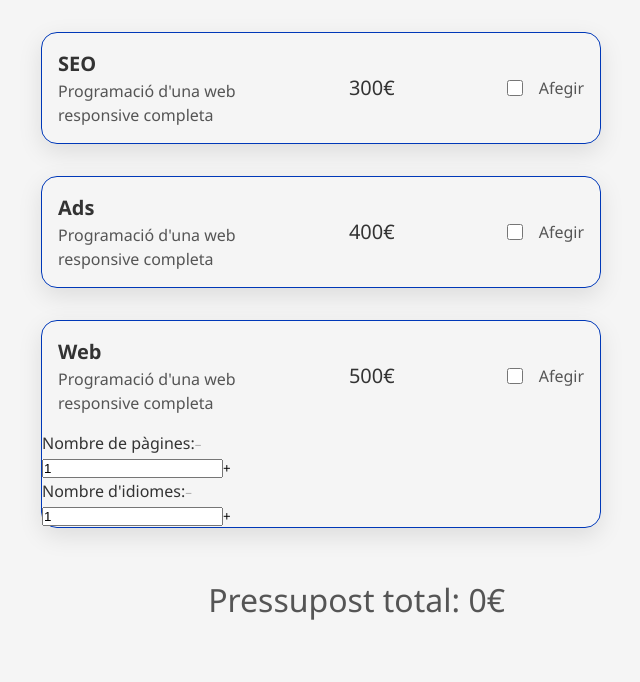
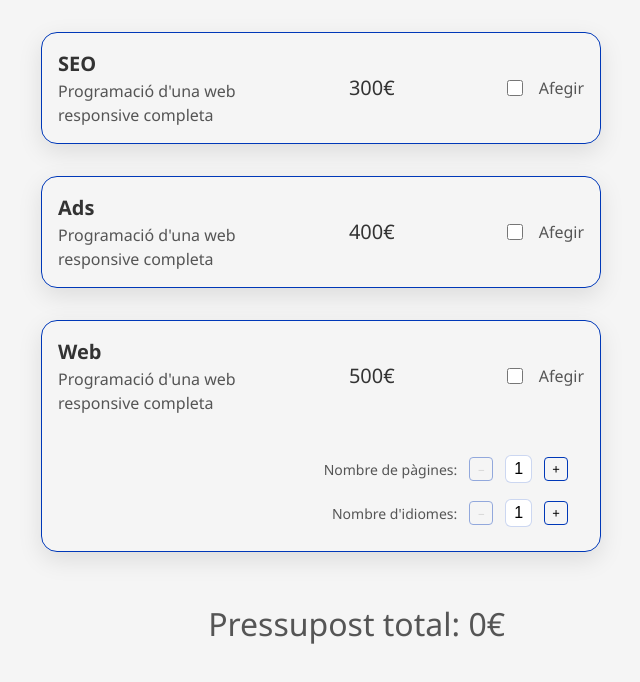
Before and after one commit to albertvallsbe/2025-s6-albertvalls, a React (Vite) app: page / in a window 1280 px wide. Shown: the top 682 px of the page, without its empty margins (319-959 px from the left). Built offline with nearby package versions, Linux system fonts and the light colour scheme.

Commit message:
Updated hook to manage WebOptions and add new style to component

```diff
--- a/src/App.tsx
+++ b/src/App.tsx
@@ -1,8 +1,8 @@
 import { useState, useMemo } from "react";
 import type { ItemCard } from "./types/types";
-import { useOptionsCounter } from "./hooks/useOptionsCounter";
 import dataCards from "./data/dataCards.json";
 import { Card } from "./components/Card";
+import { useOptionsCounter } from "./hooks/useOptionsCounter";
 // import { useNavigation } from "./hooks/useNavigation";
 
 const WEB_SERVICE_ID = 3;
@@ -10,21 +10,30 @@ const WEB_SERVICE_ID = 3;
 const App = (): JSX.Element => {
 	const servicesList: ItemCard[] = dataCards;
 
-	const {
-		value: webPages,
-		increment: incrementPages,
-		decrement: decrementPages,
-		canIncrement: canIncrementPages,
-		canDecrement: canDecrementPages,
-	} = useOptionsCounter({ initialValue: 1, minimumValue: 1 });
+	// const {
+	// 	value: webPages,
+	// 	increment: incrementPages,
+	// 	decrement: decrementPages,
+	// 	canIncrement: canIncrementPages,
+	// 	canDecrement: canDecrementPages,
+	// } = useOptionsCounter({ initialValue: 1, minimumValue: 1 });
 
-	const {
-		value: webLanguages,
-		increment: incrementLanguages,
-		decrement: decrementLanguages,
-		canIncrement: canIncrementLanguages,
-		canDecrement: canDecrementLanguages,
-	} = useOptionsCounter({ initialValue: 1, minimumValue: 1 });
+	// const {
+	// 	value: webLanguages,
+	// 	increment: incrementLanguages,
+	// 	decrement: decrementLanguages,
+	// 	canIncrement: canIncrementLanguages,
+	// 	canDecrement: canDecrementLanguages,
+	// } = useOptionsCounter({ initialValue: 1, minimumValue: 1 });
+
+	const webPagesCounter = useOptionsCounter({
+		initialValue: 1,
+		minimumValue: 1,
+	});
+	const webLanguagesCounter = useOptionsCounter({
+		initialValue: 1,
+		minimumValue: 1,
+	});
 
 	const [selectedServices, setSelectedServices] = useState<number[]>([]);
 	// const [webPages, setWebPages] = useState<number>(1);
@@ -50,30 +59,43 @@ const App = (): JSX.Element => {
 			.reduce((acumulador, servei) => acumulador + servei.price, 0);
 
 		const webSelected = selectedServices.includes(WEB_SERVICE_ID);
-		const extraWeb = webSelected ? (webPages + webLanguages) * 30 : 0;
+		const extraWeb = webSelected
+			? (webPagesCounter.value + webLanguagesCounter.value) * 30
+			: 0;
 
 		return baseCount + extraWeb;
-	}, [servicesList, selectedServices, webPages, webLanguages]);
+	}, [
+		servicesList,
+		selectedServices,
+		webPagesCounter.value,
+		webLanguagesCounter.value,
+	]);
 
 	return (
 		<>
 			<div>
-				{servicesList.map((servei) => (
+				{servicesList.map((service) => (
 					<Card
-						key={servei.id}
-						card={servei}
+						key={service.id}
+						card={service}
 						controls={{
-							checked: selectedServices.includes(servei.id),
+							checked: selectedServices.includes(service.id),
 							onToggle: toggleServices,
 						}}
-						webOptionsProps={{
-							webPages: webPages,
-							webLanguages: webLanguages,
-							onIncrementPages: incrementPages,
-							onDecrementPages: decrementPages,
-							onIncrementLanguages: incrementLanguages,
-							onDecrementLanguages: decrementLanguages,
-						}}
+						webOptionsProps={
+							service.id === WEB_SERVICE_ID
+								? { webPagesCounter, webLanguagesCounter }
+								: undefined
+						}
+
+						// webOptionsProps={{
+						// 	webPages: webPages,
+						// 	webLanguages: webLanguages,
+						// 	onIncrementPages: incrementPages,
+						// 	onDecrementPages: decrementPages,
+						// 	onIncrementLanguages: incrementLanguages,
+						// 	onDecrementLanguages: decrementLanguages,
+						// }}
 					/>
 				))}
 
--- a/src/components/Card.tsx
+++ b/src/components/Card.tsx
@@ -14,14 +14,14 @@ export const Card = ({
 
 	const isWebCard = card.id === 3;
 
-	const {
-		webPages = 1,
-		webLanguages = 1,
-		onIncrementPages = () => {},
-		onDecrementPages = () => {},
-		onIncrementLanguages = () => {},
-		onDecrementLanguages = () => {},
-	} = webOptionsProps ?? {};
+	// const {
+	// 	webPages = 1,
+	// 	webLanguages = 1,
+	// 	onIncrementPages = () => {},
+	// 	onDecrementPages = () => {},
+	// 	onIncrementLanguages = () => {},
+	// 	onDecrementLanguages = () => {},
+	// } = webOptionsProps ?? {};
 
 	return (
 		<article className={`card`}>
@@ -43,7 +43,7 @@ export const Card = ({
 					<p className="card__text">Afegir</p>
 				</div>
 			</div>
-			{isWebCard && (
+			{/* {isWebCard && (
 				<WebOptions
 					webPages={webPages}
 					webLanguages={webLanguages}
@@ -52,7 +52,8 @@ export const Card = ({
 					onIncrementLanguages={onIncrementLanguages}
 					onDecrementLanguages={onDecrementLanguages}
 				/>
-			)}
+			)} */}
+			{isWebCard && webOptionsProps && <WebOptions {...webOptionsProps} />}
 		</article>
 	);
 };
--- a/src/components/WebOptions.tsx
+++ b/src/components/WebOptions.tsx
@@ -1,15 +1,48 @@
 import type { WebOptionsProps } from "../types/types";
 
+// onIncrementPages,
+// onDecrementPages,
+// onIncrementLanguages,
+// onDecrementLanguages,
 export const WebOptions = ({
-	webPages,
-	webLanguages,
-	onIncrementPages,
-	onDecrementPages,
-	onIncrementLanguages,
-	onDecrementLanguages,
+	webPagesCounter,
+	webLanguagesCounter,
 }: WebOptionsProps): JSX.Element => {
-	const isPagesDecrementDisabled = webPages <= 1;
-	const isLanguagesDecrementDisabled = webLanguages <= 1;
+	// const isPagesDecrementDisabled = webPages <= 1;
+	// const isLanguagesDecrementDisabled = webLanguages <= 1;
+	const {
+		value: pages,
+		increment: incrementPages,
+		decrement: decrementPages,
+		canIncrement: canIncrementPages,
+		canDecrement: canDecrementPages,
+	} = webPagesCounter;
+
+	const {
+		value: languages,
+		increment: incrementLanguages,
+		decrement: decrementLanguages,
+		canIncrement: canIncrementLanguages,
+		canDecrement: canDecrementLanguages,
+	} = webLanguagesCounter;
+
+	const handlePagesChange = (event: React.ChangeEvent<HTMLInputElement>) => {
+		const raw = Number(event.target.value);
+		// clamp mínim
+		if (!isNaN(raw)) {
+			if (raw < 1) return decrementPages();
+			// no hi ha màxim implícit; podríem comprovar canIncrement
+		}
+	};
+
+	const handleLanguagesChange = (
+		event: React.ChangeEvent<HTMLInputElement>
+	) => {
+		const raw = Number(event.target.value);
+		if (!isNaN(raw)) {
+			if (raw < 1) return decrementLanguages();
+		}
+	};
 
 	return (
 		<div className="web-options">
@@ -17,8 +50,8 @@ export const WebOptions = ({
 				<span className="web-options__label">Nombre de pàgines:</span>
 				<button
 					type="button"
-					onClick={onDecrementPages}
-					disabled={isPagesDecrementDisabled}
+					onClick={decrementPages}
+					disabled={!canDecrementPages}
 					aria-label="Treure una pàgina"
 				>
 					–
@@ -27,14 +60,15 @@ export const WebOptions = ({
 					id="pages-input"
 					className="web-options__value"
 					type="number"
-					value={webPages}
 					min={1}
-					// readOnly
-					aria-label={`${webPages} pàgines seleccionades`}
+					value={pages}
+					onChange={handlePagesChange}
+					aria-label={`${pages} pàgines seleccionades`}
 				/>
 				<button
 					type="button"
-					onClick={onIncrementPages}
+					onClick={incrementPages}
+					disabled={!canIncrementPages}
 					aria-label="Afegir una pàgina"
 				>
 					+
@@ -45,8 +79,8 @@ export const WebOptions = ({
 				<span className="web-options__label">Nombre d'idiomes:</span>
 				<button
 					type="button"
-					onClick={onDecrementLanguages}
-					disabled={isLanguagesDecrementDisabled}
+					onClick={decrementLanguages}
+					disabled={!canDecrementLanguages}
 					aria-label="Treure un idioma"
 				>
 					–
@@ -55,14 +89,16 @@ export const WebOptions = ({
 					id="languages-input"
 					className="web-options__value"
 					type="number"
-					value={webLanguages}
+					// readOnly
+					value={languages}
+					onChange={handleLanguagesChange}
 					min={1}
-					// readOnly
-					aria-label={`${webLanguages} idiomes seleccionats`}
+					aria-label={`${languages} idiomes seleccionats`}
 				/>
 				<button
 					type="button"
-					onClick={onIncrementLanguages}
+					onClick={incrementLanguages}
+					disabled={!canIncrementLanguages}
 					aria-label="Afegir un idioma"
 				>
 					+
--- a/src/styles/_home.scss
+++ b/src/styles/_home.scss
@@ -91,6 +91,73 @@ input[type="number"] {
 	}
 }
 
+.web-options {
+
+
+	padding: 1.5rem 2rem;
+	display: grid;
+	grid-template-columns: 1fr;
+	gap: 1rem;
+	justify-items: end;
+}
+
+.web-options__control {
+	display: flex;
+	align-items: center;
+	gap: 0.75rem;
+}
+
+/* Etiqueta a l’esquerra */
+.web-options__label {
+	flex: 0 0 auto;
+	font-size: 0.875rem;
+	color: #555;
+}
+
+/* Botons + i – */
+.web-options__control button {
+	background: transparent;
+	border: 1px solid colors.$primary-color;
+	border-radius: 0.25rem;
+	width: 1.5rem;
+	height: 1.5rem;
+	display: grid;
+	place-items: center;
+	cursor: pointer;
+	transition: background 0.2s, transform 0.1s;
+}
+
+.web-options__control button:disabled {
+	opacity: 0.4;
+	cursor: not-allowed;
+}
+
+.web-options__control button:hover:not(:disabled) {
+	background: colors.$primary-color;
+	color: colors.$white;
+}
+
+/* Input numèric al mig */
+.web-options__control input[type="number"] {
+	width: 3ch;
+	padding: 0.25rem;
+	text-align: center;
+	font-size: 1rem;
+	border: 1px solid color.scale(colors.$primary-color, $alpha: -80%);
+	border-radius: 0.375rem;
+}
+
+/* Ocultar spinners */
+.web-options__control input[type="number"]::-webkit-outer-spin-button,
+.web-options__control input[type="number"]::-webkit-inner-spin-button {
+	-webkit-appearance: none;
+	margin: 0;
+}
+
+.web-options__control input[type="number"] {
+	-moz-appearance: textfield;
+}
+
 @media (min-width: 768px) {
 	.card {
 		width: 35rem;
@@ -110,4 +177,14 @@ input[type="number"] {
 		grid-template-columns: 1fr;
 		grid-template-rows: repeat(2, auto);
 	}
+
+	.web-options {
+		/* en escriptori, dues columnes */
+		// grid-template-columns: repeat(2, 1fr);
+		// grid-column: 2 / 3;
+		// min-width: 100%;
+		grid-column: span 2;
+		// padding-left: 1.5rem;
+		// align-items: end;
+	}
 }
```
Also changed, not shown: src/types/types.tsx (+6 -6 lines).
